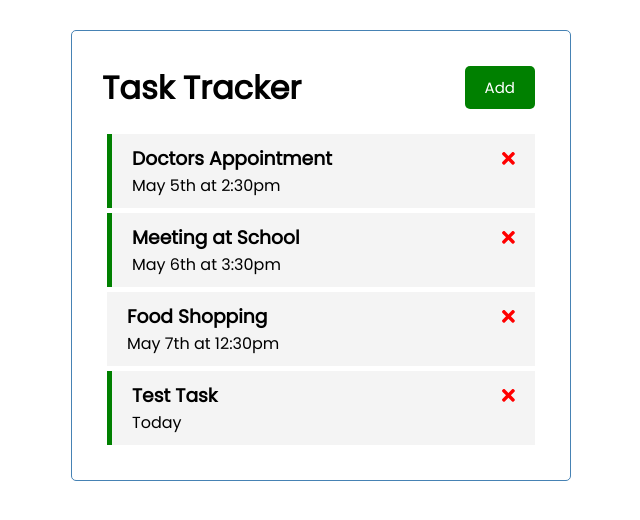
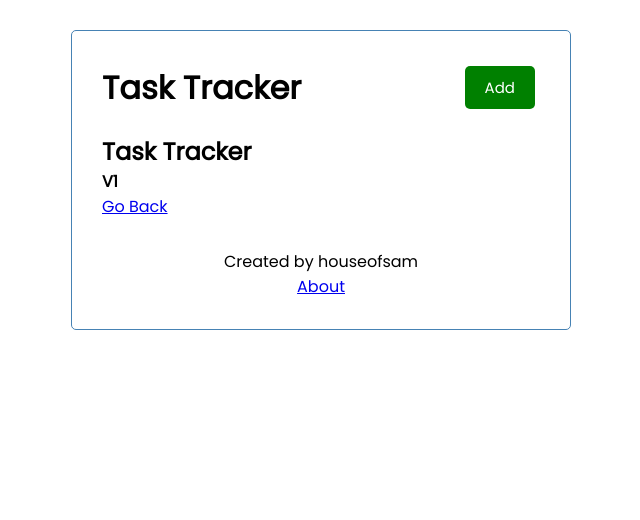
Before and after one commit to houseofsam/angular-task-tracker, an Angular app: page /about in a window 1280 px wide. Shown: the top 520 px of the page, without its empty margins (319-959 px from the left). Built offline with nearby package versions, Linux system fonts and the light colour scheme; data requests are answered from the project's data file.

Commit message:
Implement routes, about page, and footer

```diff
--- a/src/app/app.component.html
+++ b/src/app/app.component.html
@@ -1,4 +1,5 @@
 <div class="container">
   <app-header></app-header>
-  <app-tasks></app-tasks>
+  <router-outlet></router-outlet>
+  <app-footer></app-footer>
 </div>
--- a/src/app/app.module.ts
+++ b/src/app/app.module.ts
@@ -3,6 +3,7 @@ import { BrowserModule } from '@angular/platform-browser';
 import { FontAwesomeModule } from '@fortawesome/angular-fontawesome';
 import { HttpClientModule } from '@angular/common/http';
 import { FormsModule } from '@angular/forms';
+import { RouterModule, Routes } from '@angular/router';
 
 import { AppComponent } from './app.component';
 import { HeaderComponent } from './components/header/header.component';
@@ -10,6 +11,14 @@ import { ButtonComponent } from './components/button/button.component';
 import { TasksComponent } from './components/tasks/tasks.component';
 import { TaskItemComponent } from './components/task-item/task-item.component';
 import { AddTaskComponent } from './components/add-task/add-task.component';
+import { AboutComponent } from './components/about/about.component';
+import { FooterComponent } from './components/footer/footer.component';
+
+// imported as <router-outlet> in app.component html
+const appRoutes: Routes = [
+  {path: '', component: TasksComponent}, //home
+  {path: 'about', component: AboutComponent}, //home
+]
 
 @NgModule({
   declarations: [
@@ -18,13 +27,17 @@ import { AddTaskComponent } from './components/add-task/add-task.component';
     ButtonComponent,
     TasksComponent,
     TaskItemComponent,
-    AddTaskComponent
+    AddTaskComponent,
+    AboutComponent,
+    FooterComponent
   ],
   imports: [
     BrowserModule,
     FontAwesomeModule,
     HttpClientModule,
-    FormsModule
+    FormsModule,
+    // can place routes in separate folder. enableTracing for debugging routes
+    RouterModule.forRoot(appRoutes, {enableTracing: true})
   ],
   providers: [],
   bootstrap: [AppComponent]
--- /dev/null
+++ b/src/app/components/about/about.component.html
@@ -0,0 +1,5 @@
+<div>
+  <h2>Task Tracker</h2>
+  <h4>V1</h4>
+  <a routerLink="/">Go Back</a>
+</div>
--- /dev/null
+++ b/src/app/components/about/about.component.ts
@@ -0,0 +1,15 @@
+import { Component, OnInit } from '@angular/core';
+
+@Component({
+  selector: 'app-about',
+  templateUrl: './about.component.html',
+  styleUrls: ['./about.component.css']
+})
+export class AboutComponent implements OnInit {
+
+  constructor() { }
+
+  ngOnInit(): void {
+  }
+
+}
--- /dev/null
+++ b/src/app/components/footer/footer.component.css
@@ -0,0 +1,4 @@
+footer {
+  margin-top: 30px;
+  text-align: center;
+}
--- /dev/null
+++ b/src/app/components/footer/footer.component.html
@@ -0,0 +1,4 @@
+<footer>
+  <p>Created by houseofsam</p>
+  <a routerLink="/about">About</a>
+</footer>
--- /dev/null
+++ b/src/app/components/footer/footer.component.ts
@@ -0,0 +1,15 @@
+import { Component, OnInit } from '@angular/core';
+
+@Component({
+  selector: 'app-footer',
+  templateUrl: './footer.component.html',
+  styleUrls: ['./footer.component.css']
+})
+export class FooterComponent implements OnInit {
+
+  constructor() { }
+
+  ngOnInit(): void {
+  }
+
+}
```
Also changed, not shown: src/app/components/about/about.component.css (added), 2 other files (tests, documents, lock files or other folders).
